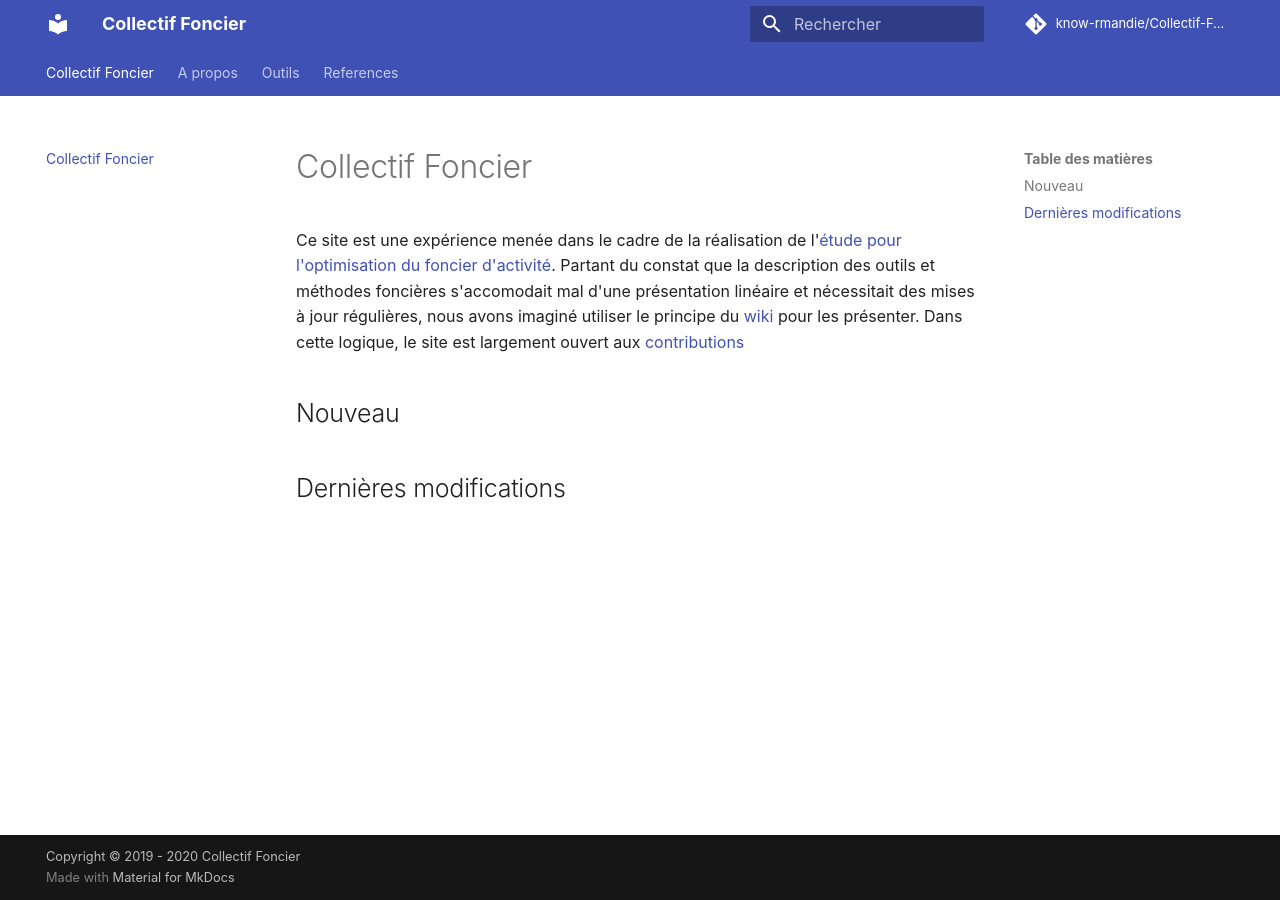
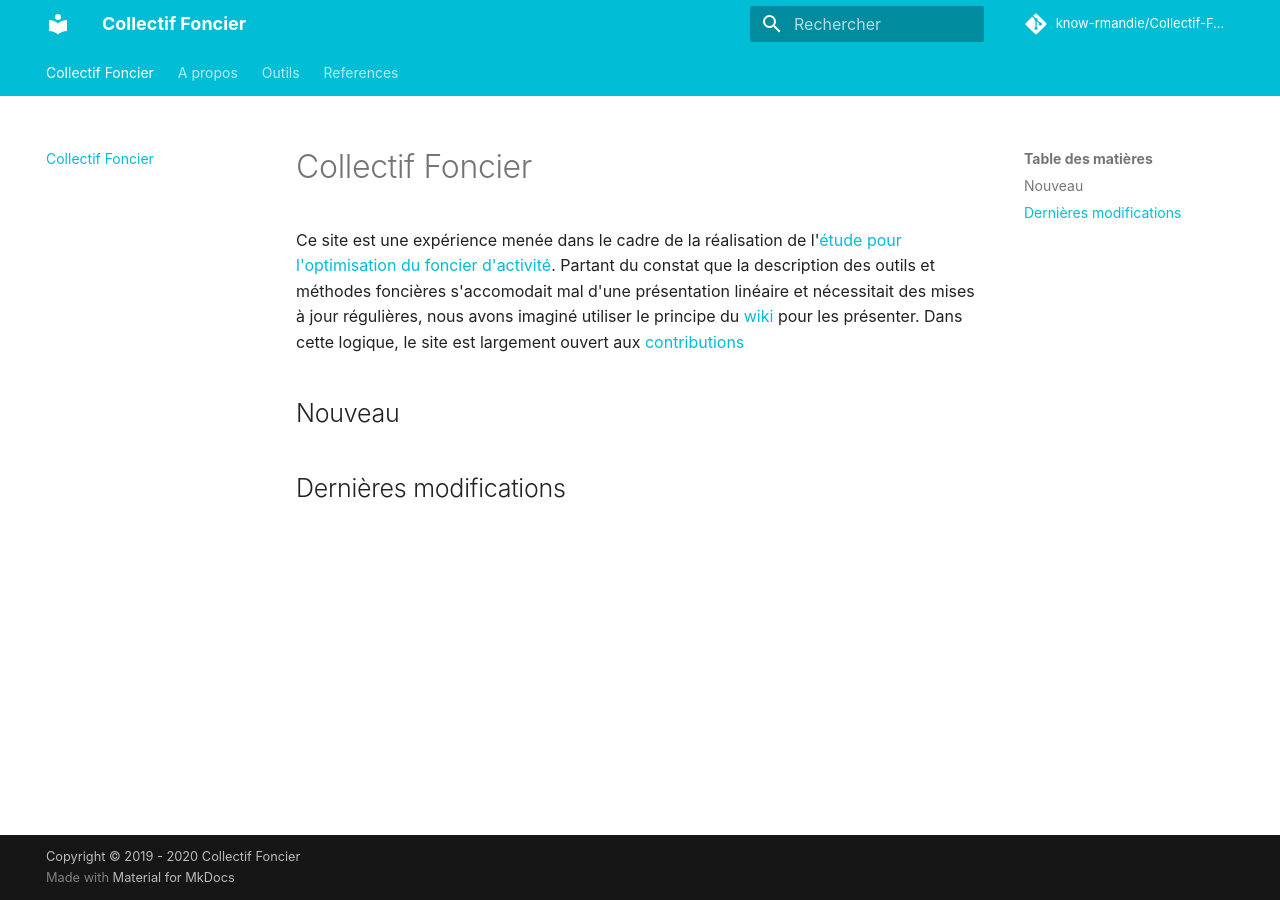
Before and after one commit to foncier-eco/foncier-eco.github.io, an MkDocs documentation site: the page built from docs/index.md, in a window 1280 px wide. Built offline with MkDocs 1.6.1 and Material for MkDocs 9.7.7, drawn with Linux system fonts in a browser that asks for light colours; comment, search, counter and statistics services are not loaded.

Commit message:
améliorations du dépôt et de la configuration
- intégration du suivi des tickets (.issuetracker)
- mise à jour de mkdocs.yml

```diff
--- a/mkdocs.yml
+++ b/mkdocs.yml
@@ -8,7 +8,8 @@
 
 # Dépôt
 repo_name: 'know-rmandie/Collectif-Foncier'
-repo_url: 'https://gitlab.com/know-rmandie/Collectif-Foncier'
+repo_url: 'https://gitlab.com/know-rmandie/Collectif-Foncier/'
+edit_uri: 'edit/contributions/docs'
 
 # Configuration Personalisation
 theme:
@@ -19,11 +20,11 @@
   feature:
     tabs: true
   palette:
-    primary: 'deep puple'
-    accent: 'green'
+    primary: 'cyan'
+    accent: 'amber'
 
 extra_css:
-  - ../../theme/style.css
+  - '../theme/style.css'
 
 # Plugins
 plugins:
@@ -51,3 +52,5 @@
   - pymdownx.tasklist:
       custom_checkbox: true
   - pymdownx.tilde
+  - toc:
+      permalink: "#"
```
Also changed, not shown: 1 other file.
